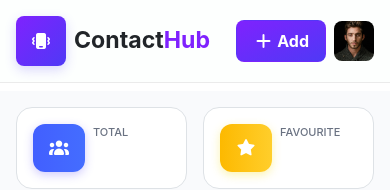
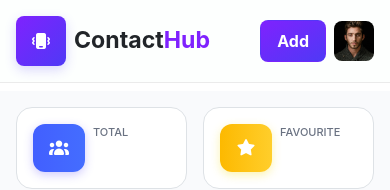
Before and after one commit to Gigi4321/CRUD-System, a plain HTML site: page index.html in a window 390 px wide. Shown: the top 190 px of the page. Drawn offline with Linux system fonts and the light colour scheme; some packages are replaced by stand-ins of ours; a script that the page names is missing; a web font is replaced by a local one.

Commit message:
update project files

```diff
--- a/index.html
+++ b/index.html
@@ -28,7 +28,7 @@
                 <div class="right d-flex gap-2 gap-md-3 align-items-center">
                     <button class=" btn main-btn p-2 px-3 fw-bold fs-6 rounded-3 text-white" data-bs-toggle="modal"
                         data-bs-target="#contact-modal">
-                        <i class=" fa-solid fa-plus"></i> Add
+                        <span class="d-none d-md-inline"><i class=" fa-solid fa-plus"></i></span> Add
                         <span class="d-none d-lg-inline">Contact</span>
                     </button>
                     <div class="d-none d-lg-block ">
@@ -264,8 +264,6 @@
                 </aside>
             </div>
         </div>
-
-
     </main>
 
     <script src="https://cdn.jsdelivr.net/npm/sweetalert2@11"></script>
```
